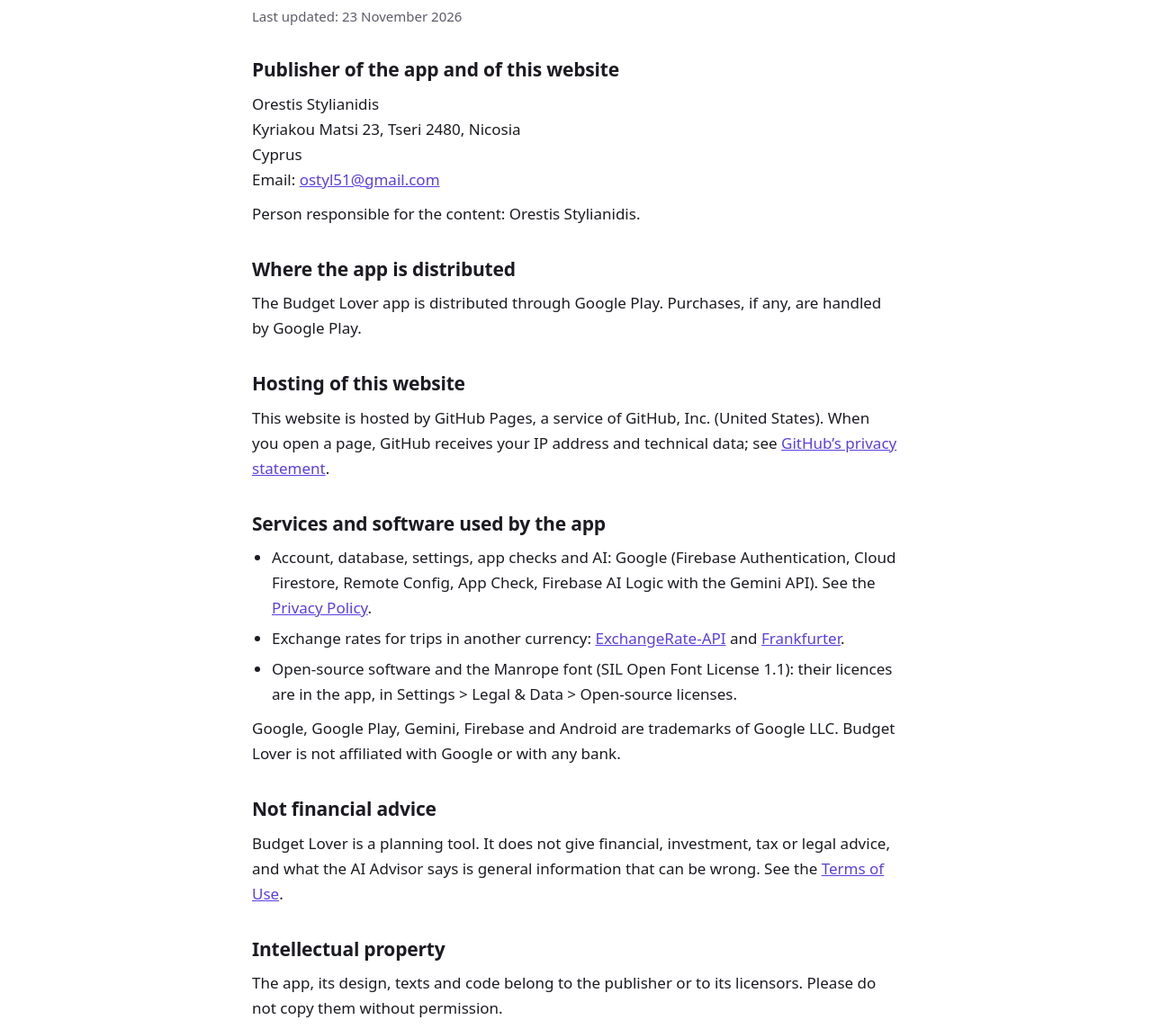
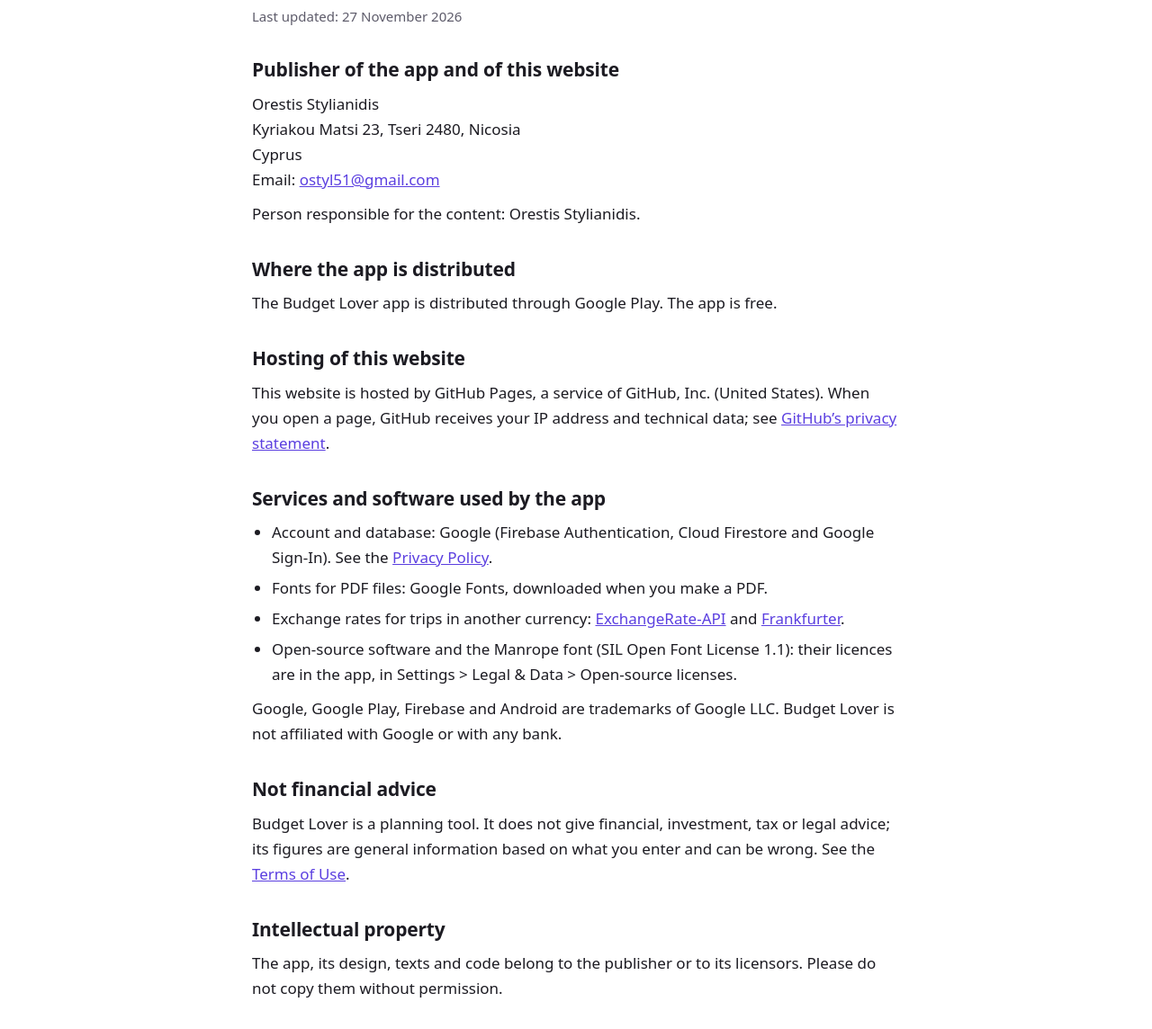
Before and after one commit to ostyl51/budget-lover-legal, a plain HTML site: page legal-notice.html in a window 1280 px wide. Shown: the part 99-1243 px from the top of the page at 90% size. Drawn offline with Linux system fonts and the light colour scheme.

Commit message:
Update legal-notice.html

```diff
--- a/legal-notice.html
+++ b/legal-notice.html
@@ -19,7 +19,7 @@
 </div></header>
 <main class="wrap">
   <h1>Legal notice</h1>
-  <p class="meta">Last updated: 23 November 2026</p>
+  <p class="meta">Last updated: 27 November 2026</p>
 
   <h2>Publisher of the app and of this website</h2>
   <p>
@@ -31,21 +31,22 @@
   <p>Person responsible for the content: Orestis Stylianidis.</p>
 
   <h2>Where the app is distributed</h2>
-  <p>The Budget Lover app is distributed through Google Play. Purchases, if any, are handled by Google Play.</p>
+  <p>The Budget Lover app is distributed through Google Play. The app is free.</p>
 
   <h2>Hosting of this website</h2>
   <p>This website is hosted by GitHub Pages, a service of GitHub, Inc. (United States). When you open a page, GitHub receives your IP address and technical data; see <a href="https://docs.github.com/en/site-policy/privacy-policies/github-general-privacy-statement">GitHub&rsquo;s privacy statement</a>.</p>
 
   <h2>Services and software used by the app</h2>
   <ul>
-    <li>Account, database, settings, app checks and AI: Google (Firebase Authentication, Cloud Firestore, Remote Config, App Check, Firebase AI Logic with the Gemini API). See the <a href="privacy.html">Privacy Policy</a>.</li>
+    <li>Account and database: Google (Firebase Authentication, Cloud Firestore and Google Sign-In). See the <a href="privacy.html">Privacy Policy</a>.</li>
+    <li>Fonts for PDF files: Google Fonts, downloaded when you make a PDF.</li>
     <li>Exchange rates for trips in another currency: <a href="https://www.exchangerate-api.com">ExchangeRate-API</a> and <a href="https://frankfurter.dev">Frankfurter</a>.</li>
     <li>Open-source software and the Manrope font (SIL Open Font License 1.1): their licences are in the app, in Settings &gt; Legal &amp; Data &gt; Open-source licenses.</li>
   </ul>
-  <p>Google, Google Play, Gemini, Firebase and Android are trademarks of Google LLC. Budget Lover is not affiliated with Google or with any bank.</p>
+  <p>Google, Google Play, Firebase and Android are trademarks of Google LLC. Budget Lover is not affiliated with Google or with any bank.</p>
 
   <h2>Not financial advice</h2>
-  <p>Budget Lover is a planning tool. It does not give financial, investment, tax or legal advice, and what the AI Advisor says is general information that can be wrong. See the <a href="terms.html">Terms of Use</a>.</p>
+  <p>Budget Lover is a planning tool. It does not give financial, investment, tax or legal advice; its figures are general information based on what you enter and can be wrong. See the <a href="terms.html">Terms of Use</a>.</p>
 
   <h2>Intellectual property</h2>
   <p>The app, its design, texts and code belong to the publisher or to its licensors. Please do not copy them without permission.</p>
```
